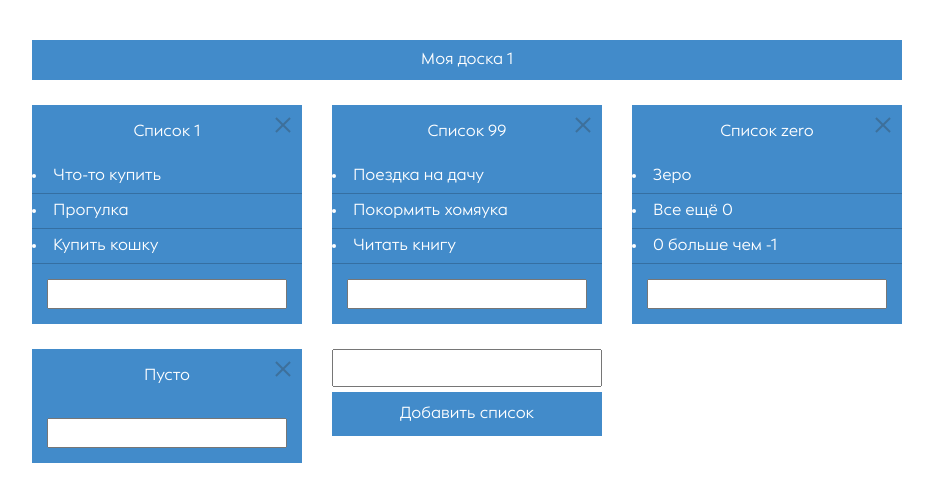
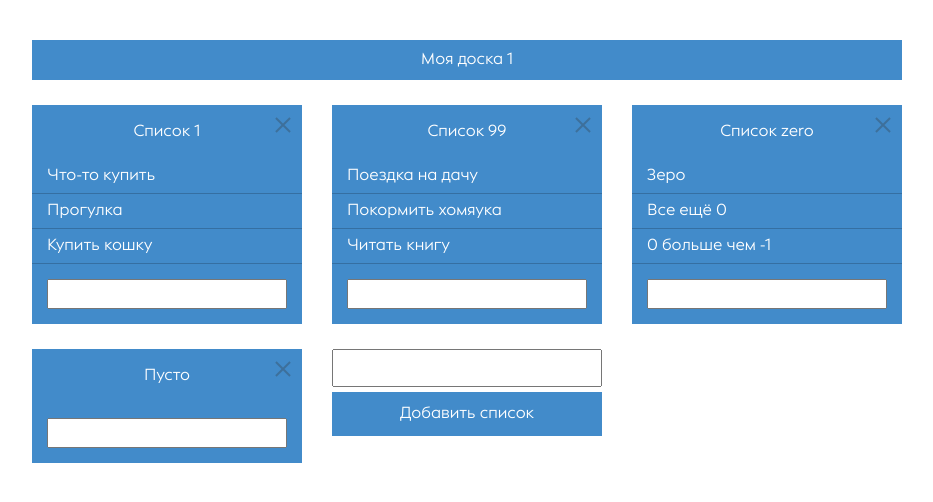
Before and after one commit to noliss/react-mini-trello, a React (Create React App) app: page /board/0 in a window 1280 px wide. Shown: the top 502 px of the page, without its empty margins (173-1106 px from the left). Built offline with nearby package versions, Linux system fonts and the light colour scheme.

Commit message:
v0.1 without d&d

```diff
--- a/package.json
+++ b/package.json
@@ -9,6 +9,7 @@
     "@testing-library/user-event": "^12.8.3",
     "node-sass": "^6.0.1",
     "react": "^17.0.2",
+    "react-beautiful-dnd": "^13.1.0",
     "react-dom": "^17.0.2",
     "react-redux": "^7.2.5",
     "react-router-dom": "^5.3.0",
--- a/src/components/elements/BoardElement/index.js
+++ b/src/components/elements/BoardElement/index.js
@@ -1,8 +1,7 @@
 import './style.sass'
-import { toogleStateTaskInList } from '../../../store/boardSlice'
-import { useState } from 'react'
+import { toogleStateTaskInList, deleteListInBoard, newTaskInList, takeListById } from '../../../store/boardSlice'
+import { useState, useEffect } from 'react'
 import { useDispatch } from 'react-redux'
-import { newTaskInList } from '../../../store/boardSlice'
 function BoardElement(props) {
 
 	const { title, listId, fullList } = props
@@ -14,23 +13,30 @@ function BoardElement(props) {
 		dispatch(
 			toogleStateTaskInList({ taskId: id, listId, complete })
 		)
+		dispatch(takeListById());
 	}
 
 	const addTask = (e) => {
-		if (e.key === "Enter") {
-			return dispatch(newTaskInList({ title: taskName, id: Date.now(), listId }))
+		if (e.key === "Enter" && taskName.length) {
+			dispatch(newTaskInList({ title: taskName, id: Date.now(), listId }))
+			dispatch(takeListById());
 		}
+	}
+
+	const deleteList = () => {
+		dispatch(deleteListInBoard({listId}))
+		dispatch(takeListById());
 	}
 
 	return (
 		<div className="lists-item">
-			<div className="lists-item__action_delete"></div>
+			<div className="lists-item__action_delete" onClick={() => deleteList()}></div>
 			<div className="lists-item__title">{title}</div>
 			{
 				fullList.map((item) => {
 					return <li
 						key={item.id}
-						className="lists-item__row"
+						className={`lists-item__row ${item.complete ? 'lists-item__row_completed' : ''}`}
 						onClick={() => toggleTaskComplete({ id: item.id, complete: item.complete })}>
 						{item.title}
 					</li>
--- a/src/components/elements/BoardElement/style.sass
+++ b/src/components/elements/BoardElement/style.sass
@@ -1,4 +1,5 @@
 .lists
+	list-style: none
 	&-item
 		position: relative
 		width: 270px
@@ -45,9 +46,10 @@
 			padding: 0px 15px
 
 		&__row
-			padding: 5px 0px
+			padding: 5px 15px
 			border-bottom: 1px solid rgba(0, 0, 0, 0.2)
 			cursor: pointer
+			overflow-wrap: anywhere;
 
 			&:hover
 				box-shadow: 0px 0px 8px 2px rgba(255, 255, 255, 0.2) inset
--- a/src/components/view/Lists/index.js
+++ b/src/components/view/Lists/index.js
@@ -15,8 +15,8 @@ function Lists(props) {
 
 	const addNewList = () => {
 		if (listTitle.length) {
-			setListTitle(listTitle)
 			dispatch(newListInBoard({title: listTitle}))
+			dispatch(takeListById());
 		}
 	}
 
--- a/src/index.js
+++ b/src/index.js
@@ -12,12 +12,12 @@ ReactDOM.render(
     <Provider store={store}>
       <Router>
         {
-          Object.entries(routes).map((e) =>
+          Object.entries(routes).map(([key, value]) =>
             <Route
               exact
-              key={e[0]}
-              path={e[1].path}
-              component={e[1].component}
+              key={key}
+              path={value.path}
+              component={value.component}
             />
           )
         }
--- a/src/store/boardSlice.js
+++ b/src/store/boardSlice.js
@@ -151,19 +151,24 @@ export const boardSlice = createSlice({
 			})
 			console.log(state)
 		},
+		deleteListInBoard: (state, action) => {
+			const { payload: { listId } } = action
+			state.boards.filter((e) => e.id === state.currentBoard.id)[0].lists =
+			state.boards.filter((e) => e.id === state.currentBoard.id)[0].lists
+				.filter((x) => x.id !== listId)
+		},
 		toogleStateTaskInList: (state, action) => {
 			const { payload: {taskId, listId, complete} } = action
-			state.currentBoard.lists = state.currentBoard.lists
-				.filter((item) => item.id === listId)[0].fullList
-				.filter((element) => element.id === taskId)[0].complete = !complete
+			console.log(taskId, listId, complete)
+			state.boards.filter((e) => e.id === state.currentBoard.id)[0].lists
+				.filter((x) => x.id === listId)[0].fullList
+				.filter((z) => z.id === taskId)[0].complete = !complete
 		},
 		newListInBoard: (state, action) => {
 			const { payload: {title} } = action
-			state.boards.filter((el) => el.id === state.currentBoard.id)[0].lists = [...state.currentBoard.lists, { title, id: Date.now(), fullList: [] }]
-			// state.currentBoard.lists = [...state.currentBoard.lists, { title, id: Date.now(), fullList: [] }]
-			// console.log(current(state.currentBoard))
-			// state.boards.filter((item) => item.id === state.currentBoard.id).lists = state.currentBoard.lists
-			// takeListById()
+			state.boards
+				.filter((el) => el.id === state.currentBoard.id)[0].lists =
+				[...state.currentBoard.lists, { title, id: Date.now(), fullList: [] }]
 		},
 		newTaskInList: (state, action) => {
 			const { payload: {title, id, listId} } = action
@@ -175,6 +180,6 @@ export const boardSlice = createSlice({
 	},
 })
 
-export const { takeListById, addBoard, toogleStateTaskInList, newListInBoard, newTaskInList } = boardSlice.actions
+export const { takeListById, addBoard, toogleStateTaskInList, newListInBoard, newTaskInList, deleteListInBoard } = boardSlice.actions
 
 export default boardSlice.reducer
```
Also changed, not shown: 1 other file (tests, documents, lock files or other folders).
